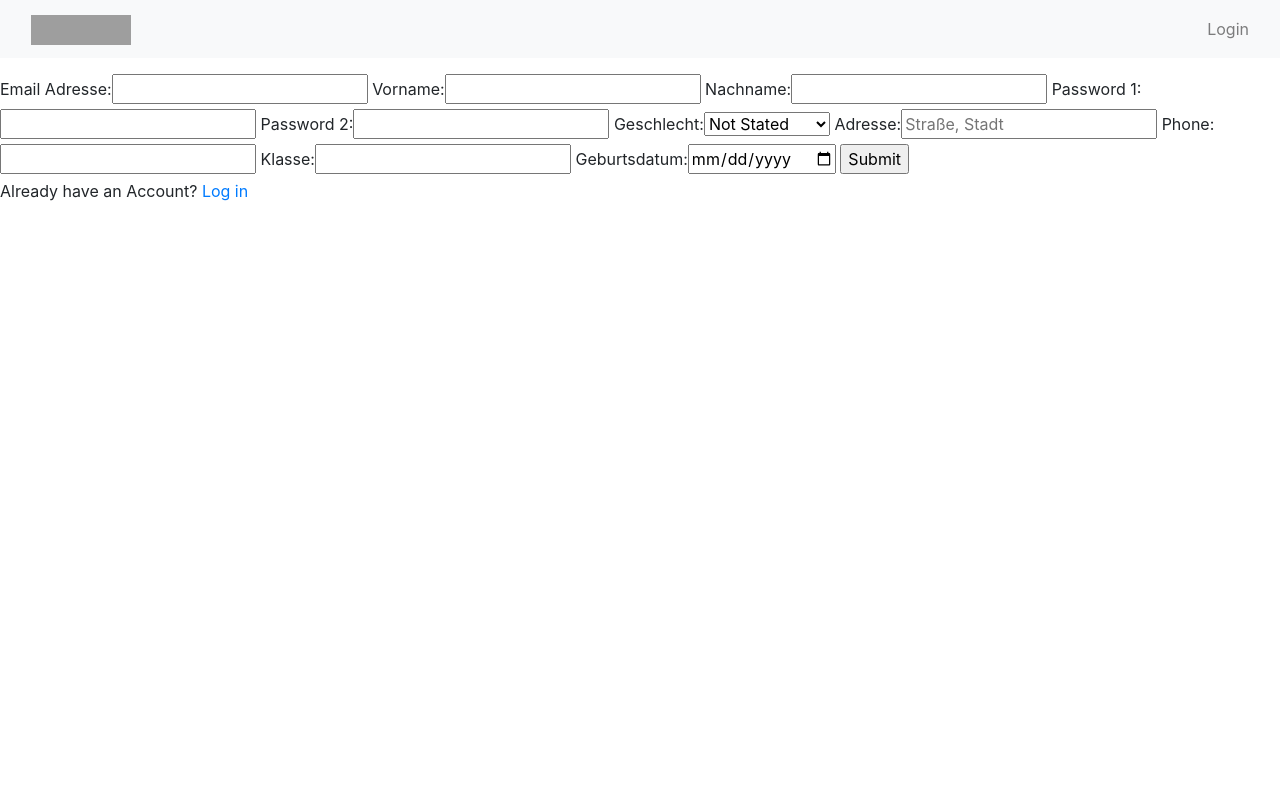
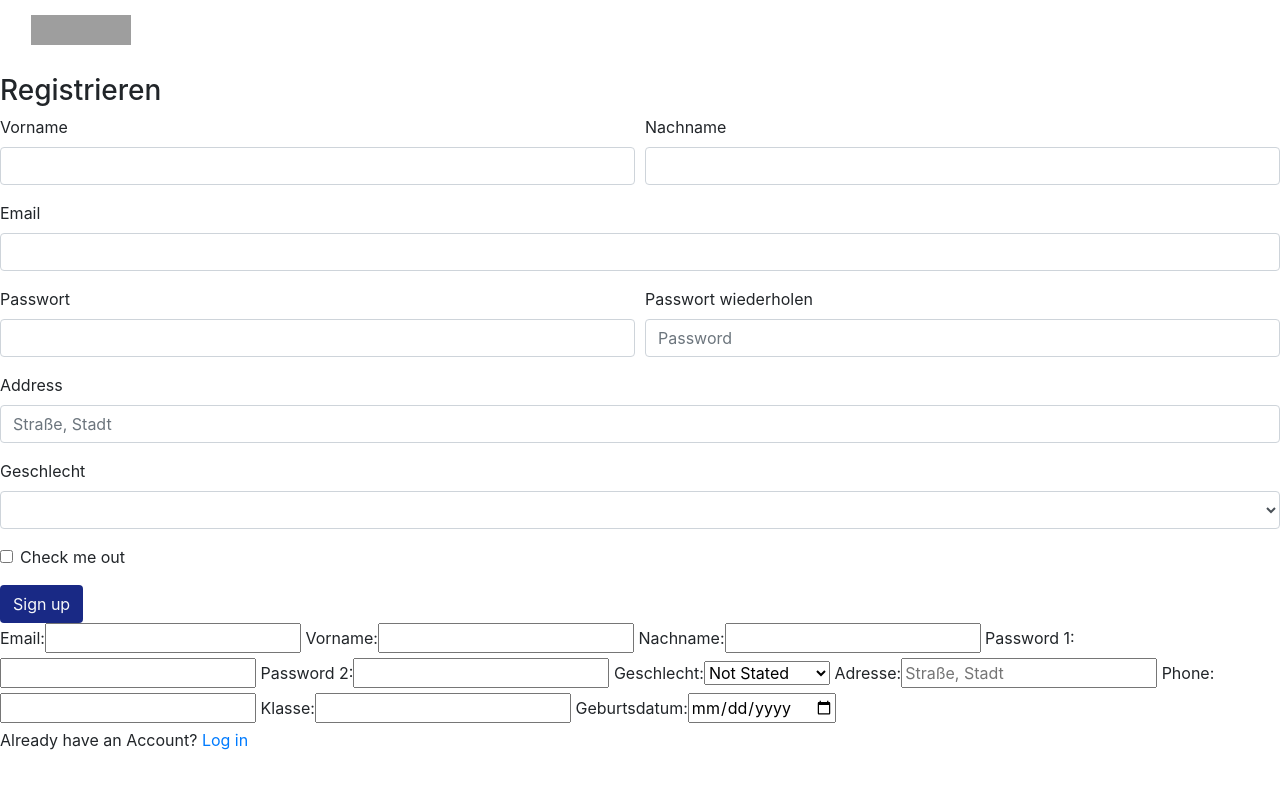
Before and after one commit to check24-scholarships/tutor-smith, a Django app: page /register/ in a window 1280 px wide. Run offline with Django 3.2, Linux system fonts and the light colour scheme; lists and menus that the app fills with data are empty; parts of the project's set-up code (start-up, migrations or seed data) failed here and were passed over; some libraries are stand-ins or nearby versions; grey boxes are pictures that could not be loaded.

Commit message:
login form

```diff
--- a/tutor_smith/settings.py
+++ b/tutor_smith/settings.py
@@ -47,7 +47,7 @@ INSTALLED_APPS = [
     'user_management',
 ]
 
-crispy_template_pack = 'bootstrap 4'
+crispy_template_pack = 'bootstrap4'
 
 MIDDLEWARE = [
     'django.middleware.security.SecurityMiddleware',
--- a/user_management/forms.py
+++ b/user_management/forms.py
@@ -4,12 +4,12 @@ from phonenumber_field.formfields import PhoneNumberField
 from phonenumber_field.widgets import PhoneNumberPrefixWidget
 
 from .choices import *
+from crispy_forms.helper import FormHelper
+from crispy_forms.layout import Submit
 
 # Creates Forms for validation and rendering. The Structure is similar to the Model
 class UserForm(forms.Form):
-    email = forms.EmailField(
-        max_length=255, label='Email Adresse', required=True
-    )
+    email = forms.EmailField(max_length=255, label='Email', required=True)
     first_name = forms.CharField(label='Vorname', required=True)
     last_name = forms.CharField(label='Nachname', required=True)
     password_1 = forms.CharField(
@@ -53,10 +53,15 @@ class UserForm(forms.Form):
 
 class LoginForm(forms.Form):
     email = forms.EmailField(
-        max_length=255, label='Email Adresse', required=True
+        widget=forms.TextInput(attrs={'class': 'form-control'}),
+        max_length=255,
+        label='Email',
+        required=True,
     )
     password = forms.CharField(
-        widget=forms.PasswordInput(), label='Password', required=True
+        widget=forms.TextInput(attrs={'class': 'form-control'}),
+        required=True,
+        label='Passwort',
     )
 
 
--- a/user_management/models.py
+++ b/user_management/models.py
@@ -140,9 +140,9 @@ class User(models.Model):
 class Settings(models.Model):
 
     user = models.ForeignKey(User, on_delete=models.CASCADE)
-    show_email = models.BooleanField( default=False)
-    show_address = models.BooleanField( default=False)
-    show_phone = models.BooleanField( default=False)
+    show_email = models.BooleanField(default=False)
+    show_address = models.BooleanField(default=False)
+    show_phone = models.BooleanField(default=False)
 
     def create_default(self):
         """
--- a/user_management/templates/base.html
+++ b/user_management/templates/base.html
@@ -8,12 +8,12 @@
 
     <link type="text/css" rel="stylesheet" href="{% static 'staticfiles/styles/styles.css' %}">
     <link rel="stylesheet" href="https://stackpath.bootstrapcdn.com/bootstrap/4.4.1/css/bootstrap.min.css" integrity="sha384-Vkoo8x4CGsO3+Hhxv8T/Q5PaXtkKtu6ug5TOeNV6gBiFeWPGFN9MuhOf23Q9Ifjh" crossorigin="anonymous">
-    {% block styles %}{% endblock styles %}
+    {% block styles %} {% endblock styles %}
     <title>{% block title %}Template Error{% endblock %}</title>
 </head>
 <body>
 
-    <nav class="navbar navbar-light bg-light">
+    <nav class="navbar navbar-dark" >
         <div class="container-fluid">
           <a class="navbar-brand" href="/">
             <img src="{% static 'staticfiles/styles/logo.png' %}" alt="" width="100" height="30" padding="0" margin="0">
--- a/user_management/templates/register.html
+++ b/user_management/templates/register.html
@@ -2,10 +2,61 @@
 {% load static %}
 {% block title %}Register{% endblock title %}
 {% block content %}
+<div class="register">
+<h3>Registrieren</h3>
 <form action="{% url 'register' %}" method="post">
     {% csrf_token %}
+    <div class="form-row">
+        <div class="form-group col-md-6">
+          <label for="inputEmail4">Vorname</label>
+          <input type="text" class="form-control" name='first_name' id="inputEmail4" placeholder="">
+        </div>
+        <div class="form-group col-md-6">
+          <label >Nachname</label>
+          <input type="text" name='last_name' class="form-control" id="" placeholder="">
+        </div>
+      </div>
+      <div class="form-group">
+        <label for="">Email</label>
+        <input type="email" class="form-control" id="" name='email' placeholder="">
+      </div>
+    <div class="form-row">
+      <div class="form-group col-md-6">
+        <label for="inputEmail4">Passwort</label>
+        <input type="passwort" class="form-control" name='password_1' id="" placeholder="">
+      </div>
+      <div class="form-group col-md-6">
+        <label for="inputPassword4">Passwort wiederholen</label>
+        <input type="password" name='password_2' class="form-control" id="inputPassword4" placeholder="Password">
+      </div>
+    </div>
+    <div class="form-group">
+      <label for="inputAddress">Address</label>
+      <input type="text" class="form-control" id="inputAddress" name="address" placeholder="Straße, Stadt">
+    </div>
+    <div class="form-group">
+        <label for="gender">Geschlecht</label>
+        <select id="gender" class="form-control" name="gender">
+        <option selected></option>
+        {% for gender in choices_gender %}
+            <option value="{{ gender }}" name="{{ gender }}">{{ gender }}</option>
+        {% endfor %}
+        </select>
+    </div>
+    <div class="form-group">
+      <div class="form-check">
+        <input class="form-check-input" type="checkbox" id="gridCheck">
+        <label class="form-check-label" for="gridCheck">
+          Check me out
+        </label>
+      </div>
+    </div>
+    <button type="submit" class="btn text-light" style="background-color: #192985">Sign up</button>
+  </form>
+</div>
+
     {{form}}
-    <input type="submit" value="Submit">
-</form>
+
+
 <p>Already have an Account? <a href="{% url 'login' %}">Log in</a></p>
 {% endblock content %}
--- a/user_management/views.py
+++ b/user_management/views.py
@@ -137,7 +137,7 @@ def search(request):
     """grades = {
         key: value for (key, value) in Info._meta.get_field('level_class').choices
     }"""
-    grades = range(5,13)
+    grades = range(5, 13)
     subjects = {
         key: value for (key, value) in Info._meta.get_field('subject').choices
     }
@@ -234,7 +234,7 @@ def view_all(request):
     """grades = {
         key: value for (key, value) in Info._meta.get_field('level_class').choices
     }"""
-    grades = range(5,13)
+    grades = range(5, 13)
     subjects = {
         key: value for (key, value) in Info._meta.get_field('subject').choices
     }
```
Also changed, not shown: user_management/templates/login.html (+34 -7 lines), user_management/templates/index.html (line endings or trailing spaces), 2 other files.
